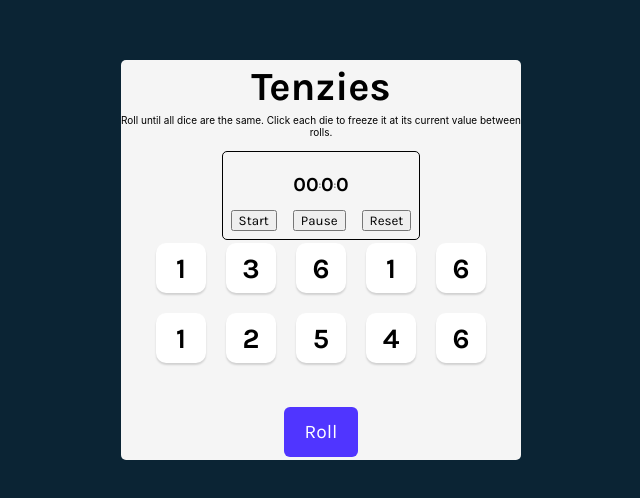
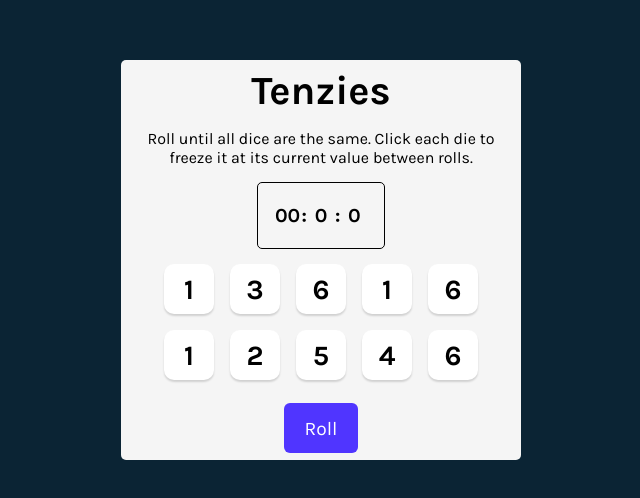
Before and after one commit to loves2run/tenzies_game, a React (Vite) app: page / in a window 1280 px wide. Shown: the part 140-638 px from the top of the page, without its empty margins (319-959 px from the left). Built offline with nearby package versions, Linux system fonts and the light colour scheme.

Commit message:
Auto timer reset and styling timer

```diff
--- a/src/components/App.jsx
+++ b/src/components/App.jsx
@@ -11,6 +11,7 @@ export default function App() {
     // const [timerReset, setTimerReset] = useState(false)
     const [dice, setDice] = useState(generateAllNewDice())
     const [anyDiceHeld, setAnyDiceHeld] = useState(false)
+    const [timerReset, setTimerReset] = useState(1)
     const newGameFocus = useRef(null)
 
     const gameWon = dice.every(die => die.isHeld === true) &&
@@ -43,6 +44,8 @@ export default function App() {
 
     function resetGame() {
         setDice(generateAllNewDice)
+        setTimerReset(oldCount => oldCount + 1)
+        setAnyDiceHeld(false)
     }
 
     function rollDice() {
@@ -78,7 +81,11 @@ export default function App() {
             <p className="instructions">Roll until all dice are the same. Click each die to freeze
             it at its current value between rolls.</p>
 
-            <GameTimer gameWon={gameWon} shouldStartTimer={anyDiceHeld} />
+            <GameTimer
+                gameWon={gameWon}
+                diceHeld={anyDiceHeld}
+                timerReset={timerReset}
+            />
 
                 <div className="diceContainer">
                     {diceElements}
--- a/src/components/GameTimer.jsx
+++ b/src/components/GameTimer.jsx
@@ -1,25 +1,6 @@
 import { useEffect, useState } from 'react'
 
-export default function GameTimer({gameWon, shouldStartTimer}){
-    /*
-    WHAT SHOULD TIMER DO?
-        - start a timer when the user first clicks die to hold it
-        - stop timer when gameWon becomes true
-        - reset timer when new game button is clicked
-
-    PSEUDO CODE TO BUILD IT
-        - identify accurate method for tracking time --> Date.now()
-        - identify state variables needed
-            -tracking if timer is running or not
-            -tracking total time since timer started
-            -storing timestamp of last updated time (for timing accuracy)
-        -create timer mechanism
-        -calculate elapsed time
-        -add user controls if I want the user to be able to pause or reset time during game
-        -render Timer app in App.jsx
-        -styling for Timer
-
-    */
+export default function GameTimer({gameWon, diceHeld, timerReset}){
 
     const [isRunning, setIsRunning] = useState(false)
     const [clock, setClock] = useState(0)
@@ -42,16 +23,22 @@ export default function GameTimer({gameWon, shouldStartTimer}){
     }, [gameWon, isRunning, lastUpdateTime])
 
     useEffect(() => {
-        if (shouldStartTimer && !isRunning) {
+        if (diceHeld && !isRunning) {
             handleStart()
         }
-    }, [shouldStartTimer])
+    }, [diceHeld])
 
     useEffect(() => {
         if(gameWon) {
             handlePause()
         }
     }, [gameWon])
+
+    useEffect(() => {
+        if(timerReset > 1) {
+            handleReset()
+        }
+    }, [timerReset])
 
     const handleStart = () => {
         if (isRunning) return
@@ -78,9 +65,10 @@ export default function GameTimer({gameWon, shouldStartTimer}){
         const seconds = Math.floor(clock / 1000) % 60
             .toString()
             .padStart(2, "0")
-        const milliseconds = Math.floor(clock)
+        const milliseconds = Math.floor(clock / 10) % 100
             .toString()
-            .slice(-2)
+            .padStart(2, "0")
+
 
         return {minutes, seconds, milliseconds}
     }
@@ -102,11 +90,6 @@ export default function GameTimer({gameWon, shouldStartTimer}){
                 <h1>{milliseconds}</h1>
             </div>
         </div>
-        <div className="buttonContainer">
-            <button onClick={handleStart}>Start</button>
-            <button onClick={handlePause}>Pause</button>
-            <button onClick={handleReset}>Reset</button>
-        </div>
     </div>
     )
 }
--- a/src/index.css
+++ b/src/index.css
@@ -1,100 +1,3 @@
-/* * {
-    box-sizing: border-box;
-}
-
-body {
-    margin: 0;
-    font-family: Karla, sans-serif;
-}
-
-div#root {
-    display: flex;
-    flex-direction: column;
-    justify-content: center;
-    align-items: center;
-    height: 100vh;
-    background-color: #0B2434;
-}
-
-main {
-    width: min(80vw, 800px);
-    height: 0;
-    padding-bottom: min(80vw, 800px);
-    position: relative;
-    display: flex;
-    flex-direction: column;
-    justify-content: center;
-    align-items: center;
-    background-color: #f5f5f5;
-    border-radius: 5px;
-} */
-
-/* Above, I used a trick I learned from Claude for creating a responsive
-perfect square.
-- used min() function to set both width and padding-bottom to the smaller
-of 80% viewport width or 400px
-- it's the padding bottom trick that creates the perfect square by making
-height proportional to the width
-- the vw unit ensures responsivity as screen size changes
-- setting the container with position relative and content with position
-allows me to place content inside teh square appropriately! */
-
-/* .mainContent {
-    position: absolute;
-    top: 0;
-    left: 0;
-    width: 100%;
-    height: 100%;
-    display: flex;
-    flex-direction: column;
-    justify-content: space-evenly;
-    align-items: center;
-}
-
-.diceContainer {
-    display: grid;
-    grid-template: auto auto / repeat(5, 1fr);
-    gap: 25px;
-}
-
-.diceContainer button {
-    height: 75px;
-    width: 75px;
-    box-shadow: 0px 2px 2px rgba(0, 0, 0, 1.15);
-    border-radius: 10px;
-    border: none;
-    background-color: #fff;
-}
-
-button {
-    font-family: Karla, sans-serif;
-    font-weight: 700;
-    font-size: 1.75rem;
-    cursor: pointer;
-}
-
-#rollButton {
-    background-color: #5035ff;
-    color: #fff;
-    border: none;
-    border-radius: 6px;
-    width: 200px;
-    height: 70px;
-}
-
-.title {
-    font-size: 40px;
-    margin: 0;
-}
-
-.instructions {
-    font-family: 'Inter', sans-serif;
-    font-weight: 400;
-    margin-top: 0;
-    text-align: center;
-} */
-
-
 * {
     box-sizing: border-box;
 }
@@ -144,8 +47,8 @@ main {
 .diceContainer {
     display: grid;
     grid-template: auto auto / repeat(5, 1fr);
-    gap: 20px;
-    margin-bottom: 40px;
+    gap: 1rem;
+    margin-bottom: 1rem;
 }
 
 button {
@@ -189,6 +92,15 @@ button#rollButton {
     border: 0;
 }
 
+.instructions {
+    display: flex;
+    justify-content: center;
+    padding: .5rem;
+    font-family: Karla, sans-serif;
+    font-size: 1rem;
+    margin-bottom: 0;
+}
+
 /* Timer styles */
 .timerApp {
     display: flex;
@@ -198,17 +110,28 @@ button#rollButton {
     padding: .5rem;
     border: 1px solid black;
     border-radius: 5px;
+    margin-bottom: .5rem;
 }
 
 .timerContainer {
     display: flex;
     justify-content: space-around;
     align-items: center;
+    padding: .0 .5rem;
 }
 
-.buttonContainer {
+.timerBox {
     display: flex;
-    justify-content: space-around;
+    justify-content: center;
     align-items: center;
-    gap: 1rem;
+    min-width: 1.75rem;
 }
+
+.colon {
+    font-weight: bold;
+    font-size: 1.25rem;
+}
+
+.timerBox > h1 {
+    font-weight: bold;
+}
```
